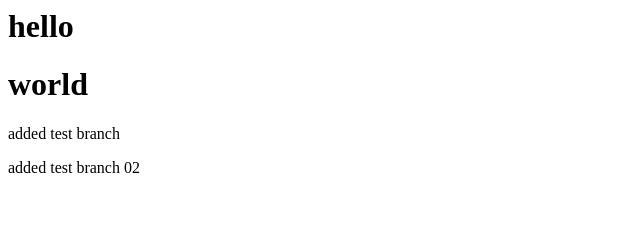
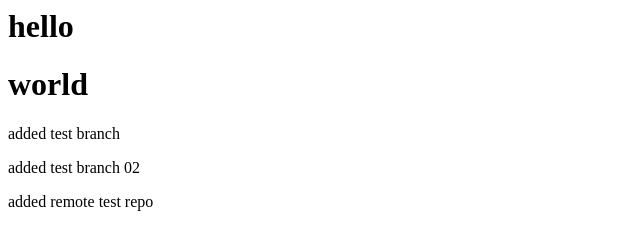
Before and after one commit to ashler24/git-demo, a plain HTML site: page index.html in a window 1280 px wide. Shown: the whole page, without its empty margins (0-640 px from the left). Drawn offline with Linux system fonts and the light colour scheme.

Commit message:
added remote repo test branch

```diff
--- a/index.html
+++ b/index.html
@@ -2,3 +2,4 @@
 <h1>world</h1>
 <p>added test branch</p>
 <p>added test branch 02</p>
+<p>added remote test repo</p>
```
